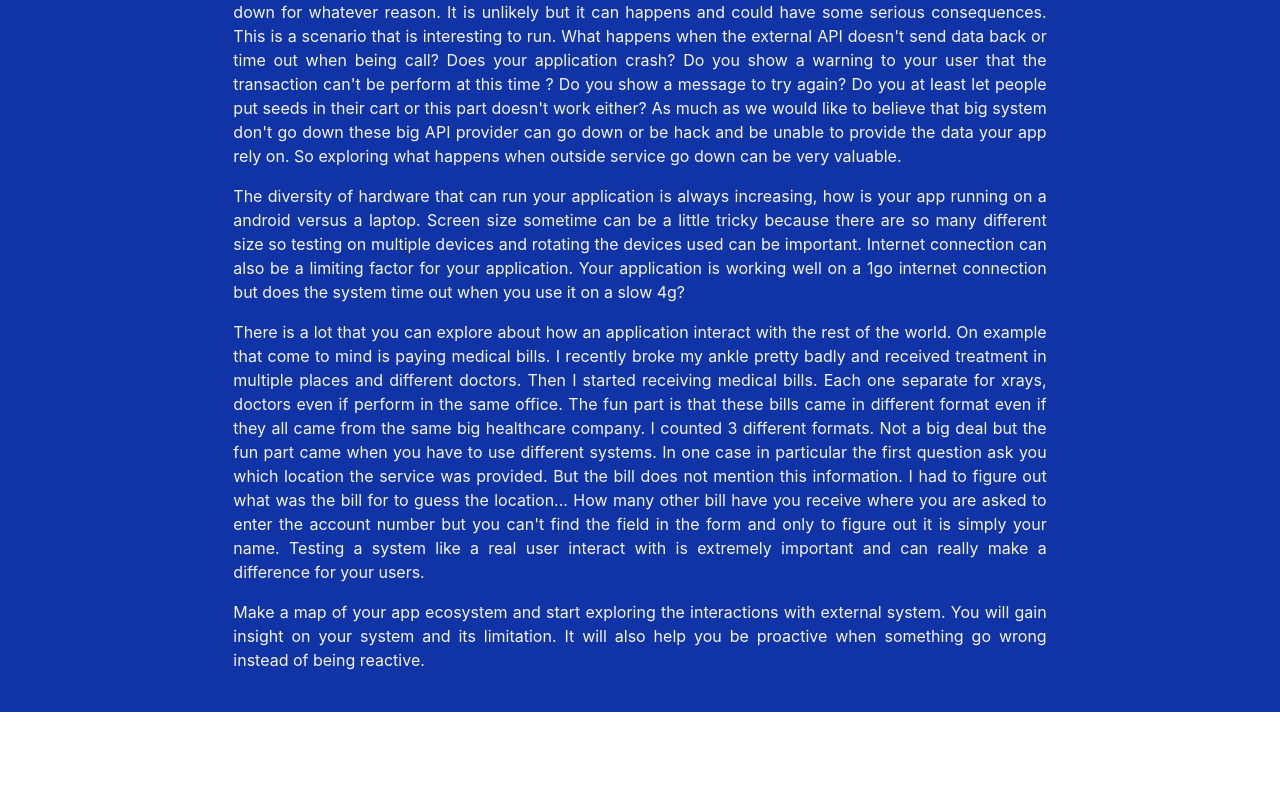
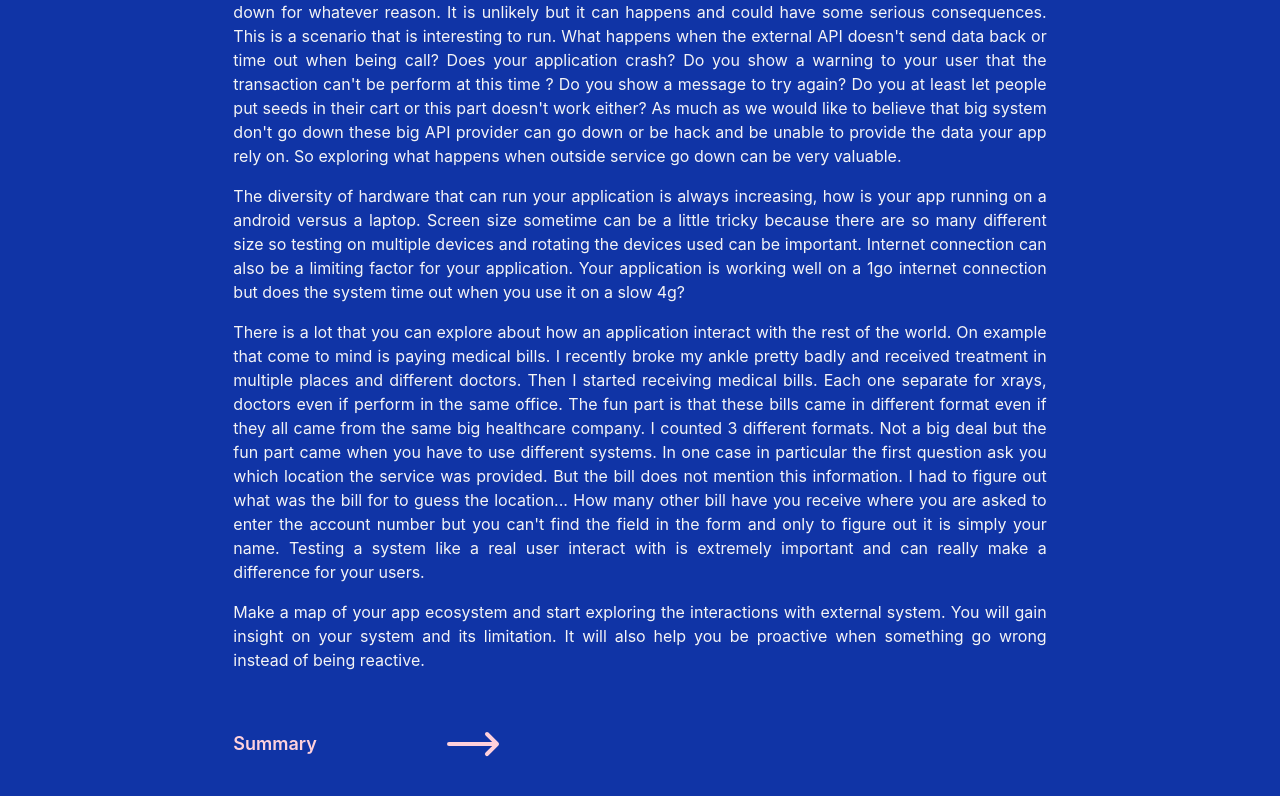
Before and after one commit to willot/Quality, a React (Create React App) app: page /ecosystem in a window 1280 px wide. Shown: the part 388-1184 px from the top of the page. Before the commit the page ends 1100 px from the top, so only its background shows below. Built offline with nearby package versions, Linux system fonts and the light colour scheme.

Commit message:
clean dead code in state page

```diff
--- a/src/pages/Ecosystem.tsx
+++ b/src/pages/Ecosystem.tsx
@@ -1,5 +1,5 @@
 import {Link} from "react-router-dom";
-import {ArrowLongLeftIcon} from "@heroicons/react/24/solid";
+import {ArrowLongLeftIcon, ArrowLongRightIcon} from "@heroicons/react/24/solid";
 
 export const Ecosystem = () => {
     return (
@@ -52,6 +52,10 @@ export const Ecosystem = () => {
                     system. You will
                     gain insight on your system and its limitation. It will also help you be proactive when something go
                     wrong instead of being reactive.</p>
+                <Link to="/summary" className="flex flex-row items-center pt-10">
+                    <span className="text-pink text-lg font-semibold w-52">Summary</span>
+                    <ArrowLongRightIcon className="text-pink h-16 w-16"/>
+                </Link>
 
             </section>
         </section>
--- a/src/pages/States.tsx
+++ b/src/pages/States.tsx
@@ -2,21 +2,8 @@ import {ArrowLongLeftIcon, ArrowLongRightIcon} from "@heroicons/react/24/solid";
 import {Link} from "react-router-dom";
 import Xarrow, {useXarrow, Xwrapper} from "react-xarrows";
 
-const boxStyle = {border: 'grey solid 2px', borderRadius: '10px', padding: '5px'};
 
 export const States = () => {
-
-    const DraggableBox = ({id}: any) => {
-        const updateXarrow = useXarrow();
-        return (
-            // <Draggable onDrag={updateXarrow} onStop={updateXarrow}>
-            <div id={id} className="border-2 border-red m-8">
-                {id}
-            </div>
-            // </Draggable>
-        );
-    };
-
     return (
         <section className="bg-blue flex flex-row justify-center w-full">
             <section
```
